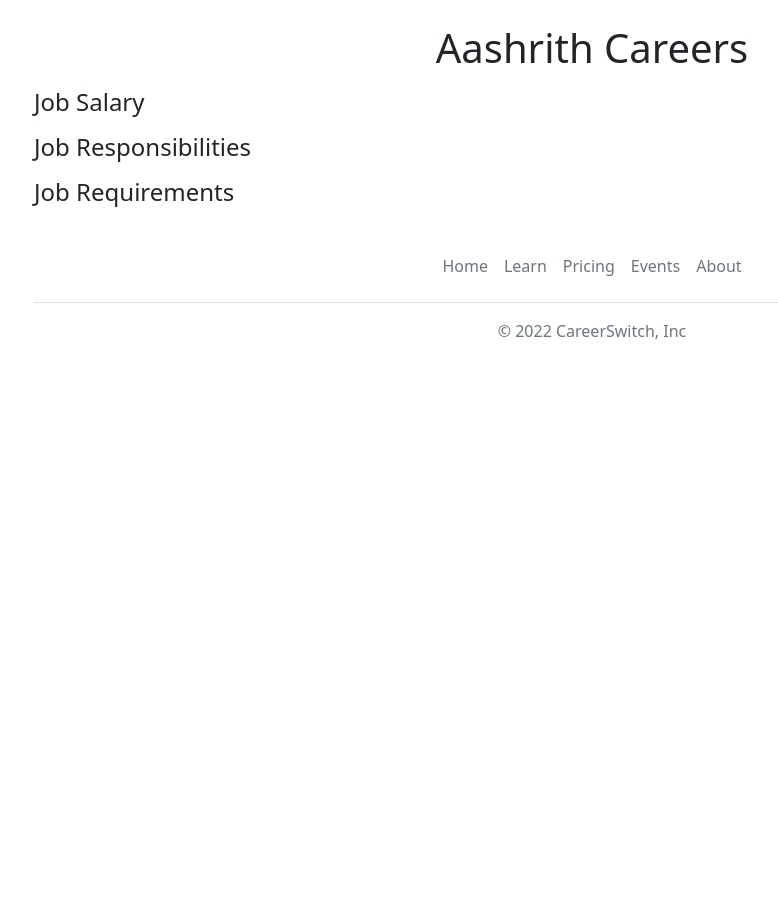
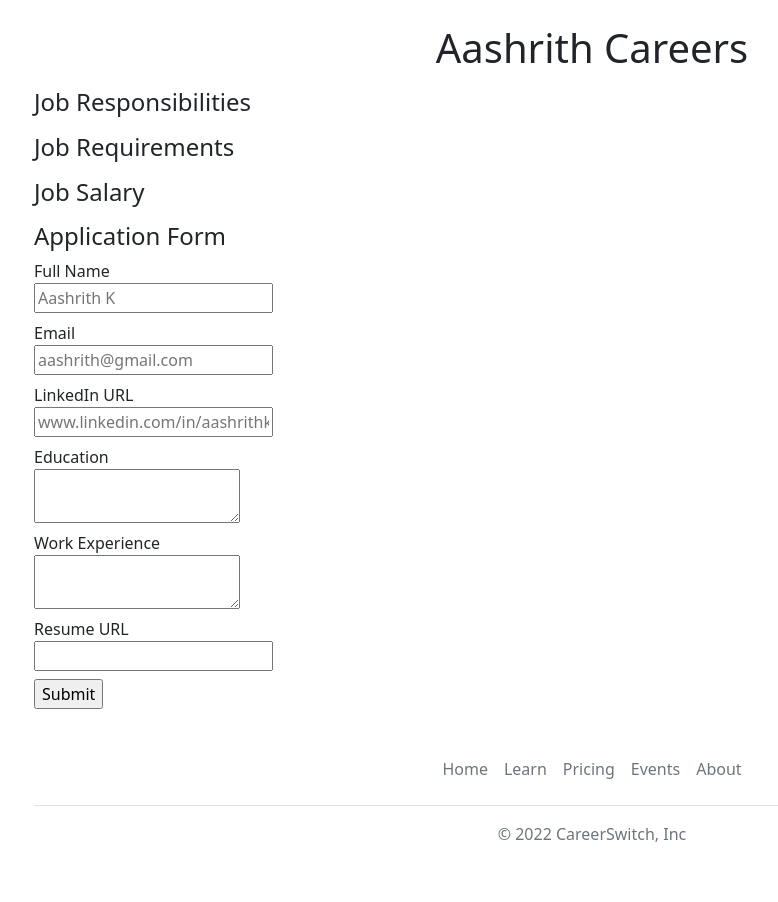
Before and after one commit to aashrith2021/aashrithcareerwebsitev2, a Flask app: template templates/jobpage.html in a window 1280 px wide. Shown: the part 416-1318 px from the top of the page, without its empty margins (48-826 px from the left). Before the commit the page ends 755 px from the top, so only its background shows below. Run offline with Flask 3, Linux system fonts and the light colour scheme; the template is opened without the code that fills it, so the values that code supplies are empty.

Commit message:
Added new features

```diff
--- a/app.py
+++ b/app.py
@@ -1,5 +1,5 @@
-from flask import Flask, render_template, jsonify
-from database import load_jobs_from_db, load_job_from_db
+from flask import Flask, render_template, jsonify, request
+from database import load_jobs_from_db, load_job_from_db, add_application_to_db
 app = Flask(__name__)
 
 
@@ -24,10 +24,16 @@ def list_jobs():
   jobs = load_jobs_from_db()
   return jsonify(jobs)
 
-# database: aashrithcareers
-# username: h4ibdffeaghmm74jtjzx
-# host: ap-south.connect.psdb.cloud
-# password: pscale_pw_cZKx9trcnjvYZjL2Pxgv3KcNx3hIjbqwjIRsRXsM3rH
+@app.route("/job/<id>/apply", methods = ['post'])
+def apply_to_job(id):
+  data = request.form
+  job = load_job_from_db(id)
+  print(id)
+  add_application_to_db(id, data)
+  return render_template('application_submitted.html'
+                         ,application = data
+                         ,job=job)
+
 
 if __name__ == "__main__":
   app.run(host = '0.0.0.0', debug = True)
--- /dev/null
+++ b/templates/application_form.html
@@ -0,0 +1,34 @@
+<h4>Application Form</h4>
+<form action="/job/{{job['id']}}/apply" method="post">
+  <div class="mb-2">
+  <label>Full Name</label><br>
+  <input type="text" name="full_name" placeholder="Aashrith K">
+  </div>
+
+  <div class="mb-2">
+  <label>Email</label><br>
+  <input type="text" name="email" placeholder="aashrith@gmail.com">
+  </div>
+
+  <div class="mb-2">
+  <label>LinkedIn URL</label><br>
+  <input type="text" name="linkedin_url" placeholder="www.linkedin.com/in/aashrithkandimalla">
+  </div>
+
+  <div class="mb-2">
+  <label>Education</label><br>
+  <textarea name="education"></textarea>
+  </div>
+
+  <div class="mb-2">
+  <label>Work Experience</label><br>
+  <textarea name="workexp"></textarea>
+  </div>
+
+  <div class="mb-2">
+  <label>Resume URL</label><br>
+  <input type="text" name="resume_url">
+  </div>
+
+  <input type="submit">
+</form>
--- a/templates/jobpage.html
+++ b/templates/jobpage.html
@@ -13,8 +13,6 @@
       <h1 class="text-center mt-2 mb-2 ">Aashrith Careers</h1>
     <h3 class="mb-2">{{job.title}}</h3>
     <p class="lead mt-0">{{job.location}}</h3>
-    <h4>Job Salary</h4>
-    <p>{{job.currency}}{{job.salary}}</p>
     <h4>Job Responsibilities</h4>
     <ul>
       {% for line in job.responsibilities.split("\n") %}
@@ -27,6 +25,9 @@
       <li>{{line}}</li>
       {% endfor %}
     </ol>
+    <h4>Job Salary</h4>
+    <p>{{job.currency}}{{job.salary}}</p>
+    {% include 'application_form.html'%}
     </div>
     {% include 'footer.html' %}
   </body>
```
Also changed, not shown: database.py (+13 -0 lines), templates/application_submitted.html (added, +34 -0 lines).
